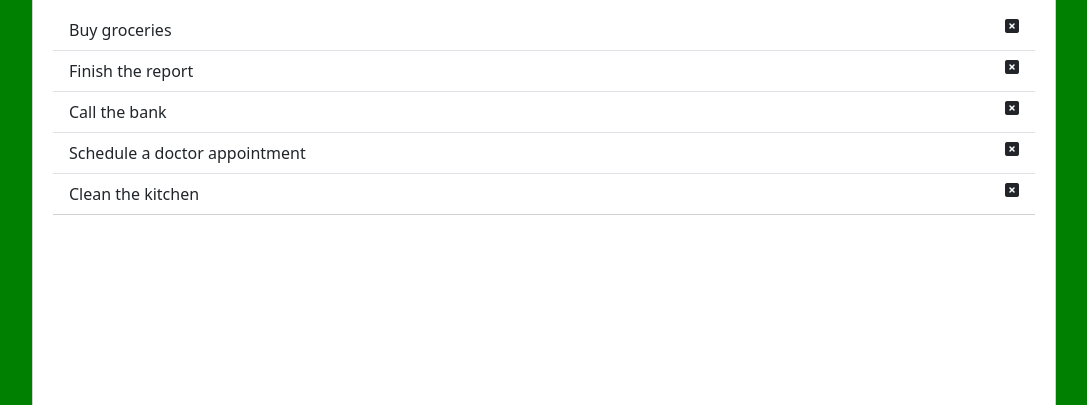
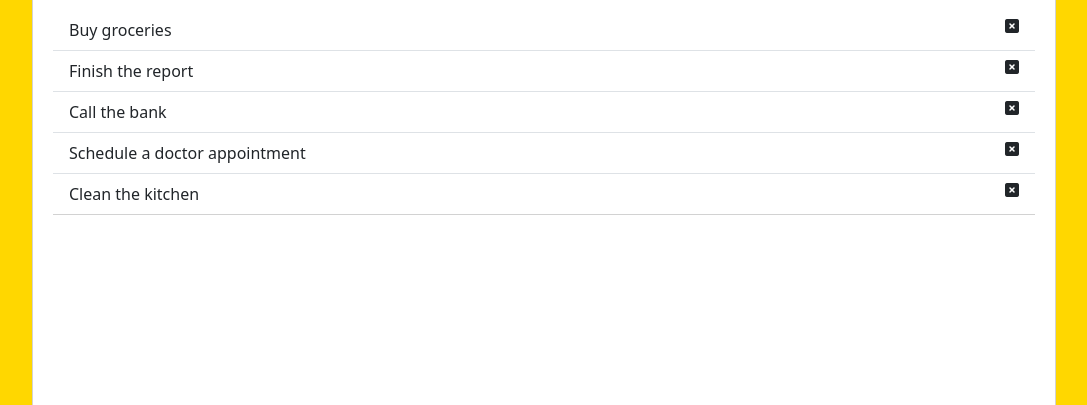
Before and after one commit to lorenzoguerra01/vue-todolist, a plain HTML site: page index.html in a window 1280 px wide. Shown: the part 119-524 px from the top of the page, without its empty margins (96-1183 px from the left). Drawn offline with nearby package versions, Linux system fonts and the light colour scheme.

Commit message:
add format document

```diff
--- a/css/style.css
+++ b/css/style.css
@@ -44,7 +44,7 @@ a {
 
 .ms_screen {
     height: 100vh;
-    background-color: green;
+    background-color: gold;
     display: flex;
     align-items: center;
     justify-content: center;
@@ -68,9 +68,11 @@ a {
     flex-wrap: wrap;
     cursor: crosshair;
 }
+
 .ms_pointer {
     cursor: pointer;
 }
+
 /* flex utility  */
 /* media query  */
 /* @media screen and (max-width: 1200px) {}   */
--- a/js/data.js
+++ b/js/data.js
@@ -4,4 +4,4 @@ export let toDo = [
     { id: 3, text: 'Call the bank', done: false },
     { id: 4, text: 'Schedule a doctor appointment', done: false },
     { id: 5, text: 'Clean the kitchen', done: false }
-  ];
+];
--- a/js/utility.js
+++ b/js/utility.js
@@ -88,4 +88,4 @@ let display = document.getElementById("display");
 
 // EXPORT
 
-export {};
+export { };
```
Also changed, not shown: index.html (+2 -1 lines).
